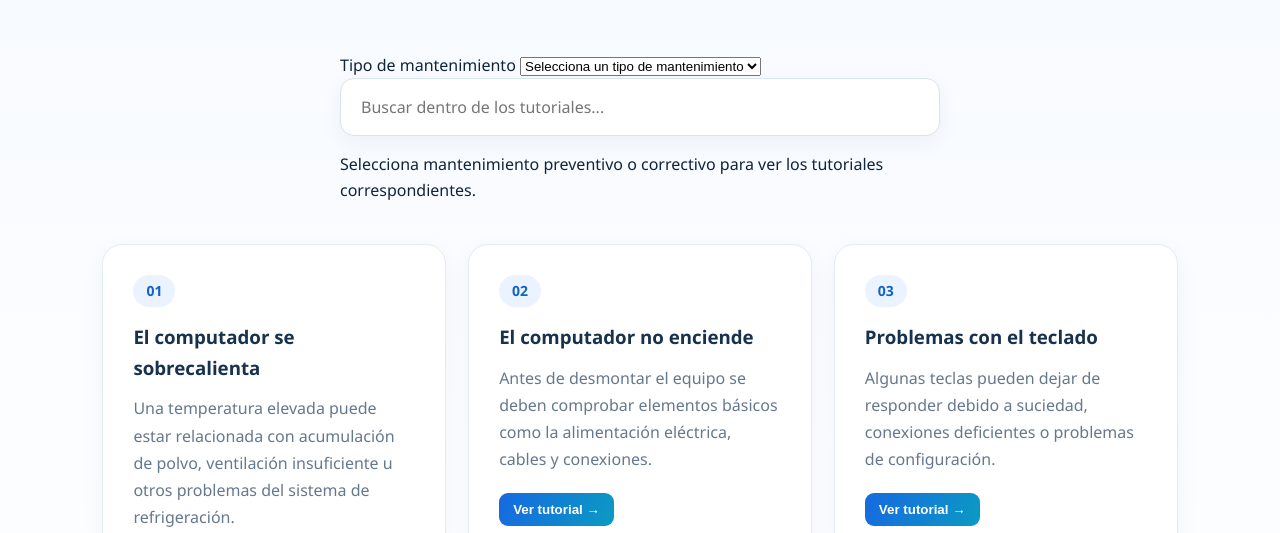
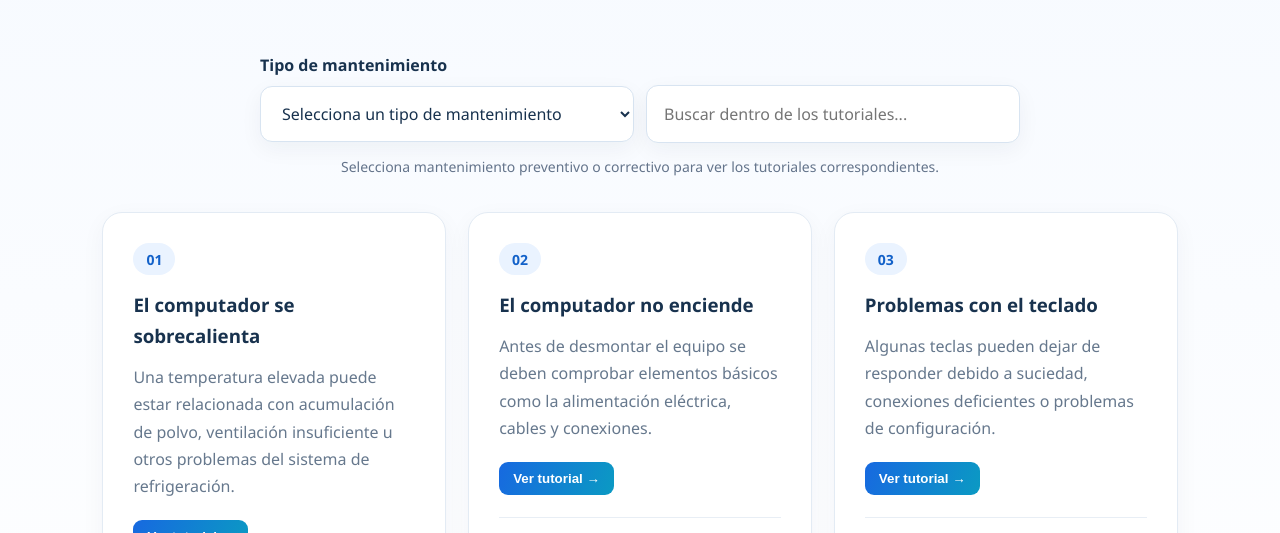
Before and after one commit to elinsano567/ElectroFix, a plain HTML site: page index.html in a window 1280 px wide. Shown: the part 1900-2433 px from the top of the page. Drawn offline with Linux system fonts and the light colour scheme.

Commit message:
Estiliza selector de categorías de tutoriales

```diff
--- a/ElectroFix.css
+++ b/ElectroFix.css
@@ -1090,3 +1090,52 @@ button:focus-visible, a:focus-visible {
     html { scroll-behavior: auto; }
     *, *::before, *::after { transition-duration: .01ms !important; animation-duration: .01ms !important; }
 }
+
+
+/* Selector de categoría para tutoriales */
+.tutorial-filters {
+    display: grid;
+    grid-template-columns: 1fr 1fr;
+    gap: 12px;
+    align-items: center;
+    max-width: 760px;
+    margin: 0 auto 34px;
+}
+.tutorial-filters label {
+    grid-column: 1 / -1;
+    color: #18324e;
+    font-weight: 700;
+    margin-bottom: -5px;
+}
+.tutorial-filters select,
+.tutorial-filters input {
+    width: 100%;
+    min-width: 0;
+    margin: 0;
+    padding: 15px 17px;
+    border: 1px solid #d8e4f1;
+    border-radius: 12px;
+    background: #fff;
+    color: #18324e;
+    font: inherit;
+    box-shadow: 0 7px 22px rgba(16,36,58,.05);
+}
+.tutorial-filters select:focus,
+.tutorial-filters input:focus {
+    outline: none;
+    border-color: #1769e0;
+    box-shadow: 0 0 0 4px rgba(23,105,224,.10);
+}
+.tutorial-status {
+    grid-column: 1 / -1;
+    margin: 0;
+    color: #64748b;
+    text-align: center;
+    font-size: 14px;
+}
+.tutorial[hidden] { display: none !important; }
+@media (max-width: 600px) {
+    .tutorial-filters { grid-template-columns: 1fr; }
+    .tutorial-filters label,
+    .tutorial-status { grid-column: 1; }
+}
```
